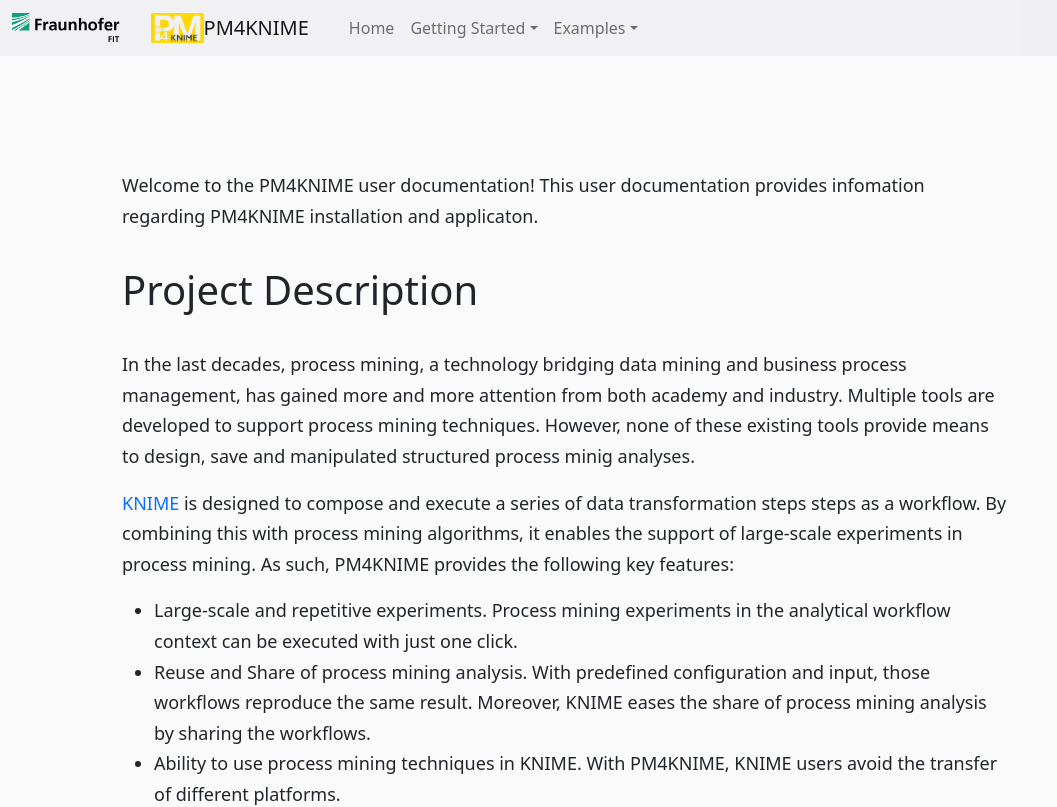
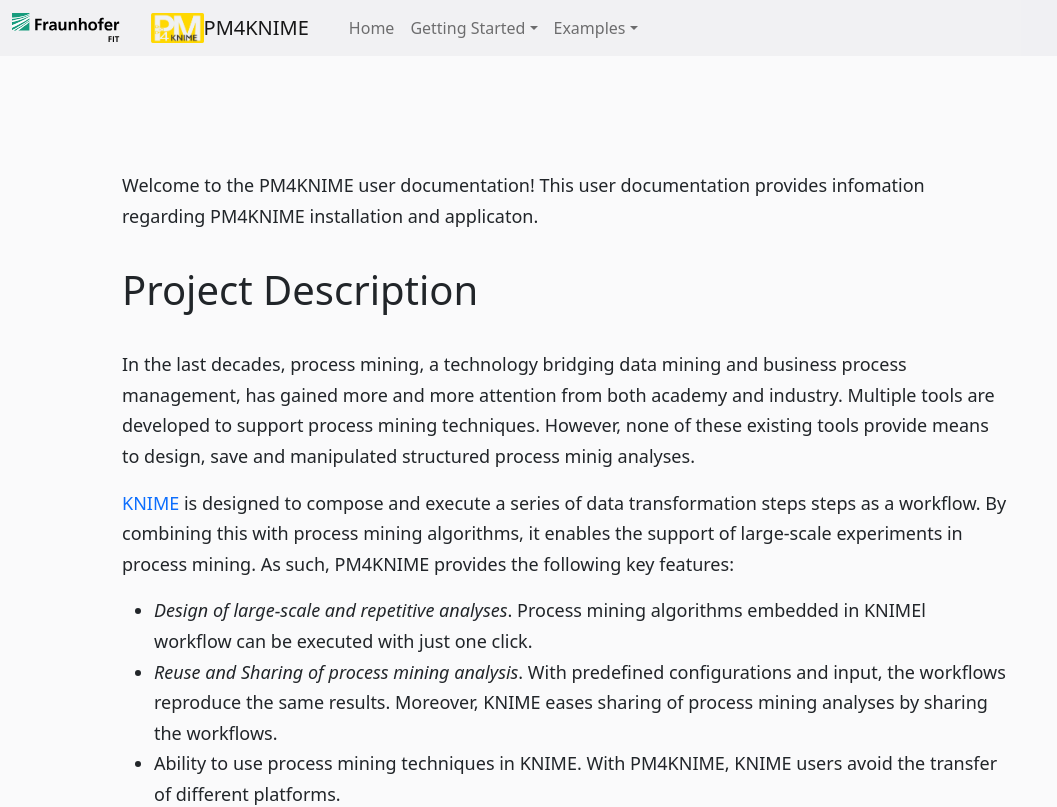
Before and after one commit to s-j-v-zelst/pm4knime.github.io, a Next.js app: page /userDoc in a window 1280 px wide. Shown: the top 807 px of the page, without its empty margins (0-1057 px from the left). Built offline with nearby package versions, Linux system fonts and the light colour scheme.

Commit message:
Update index.js

```diff
--- a/pages/userDoc/index.js
+++ b/pages/userDoc/index.js
@@ -39,15 +39,15 @@
               </p>
               <ul>
                 <li>
-                  Large-scale and repetitive experiments. Process mining
-                  experiments in the analytical workflow context can be executed
+                  <i>Design of large-scale and repetitive analyses</i>. Process mining
+                  algorithms embedded in KNIMEl workflow can be executed
                   with just one click.
                 </li>
                 <li>
-                  Reuse and Share of process mining analysis. With predefined
-                  configuration and input, those workflows reproduce the same
-                  result. Moreover, KNIME eases the share of process mining
-                  analysis by sharing the workflows.
+                  <i>Reuse and Sharing of process mining analysis</i>. With predefined
+                  configurations and input, the workflows reproduce the same
+                  results. Moreover, KNIME eases sharing of process mining
+                  analyses by sharing the workflows.
                 </li>
                 <li>
                   Ability to use process mining techniques in KNIME. With
```
